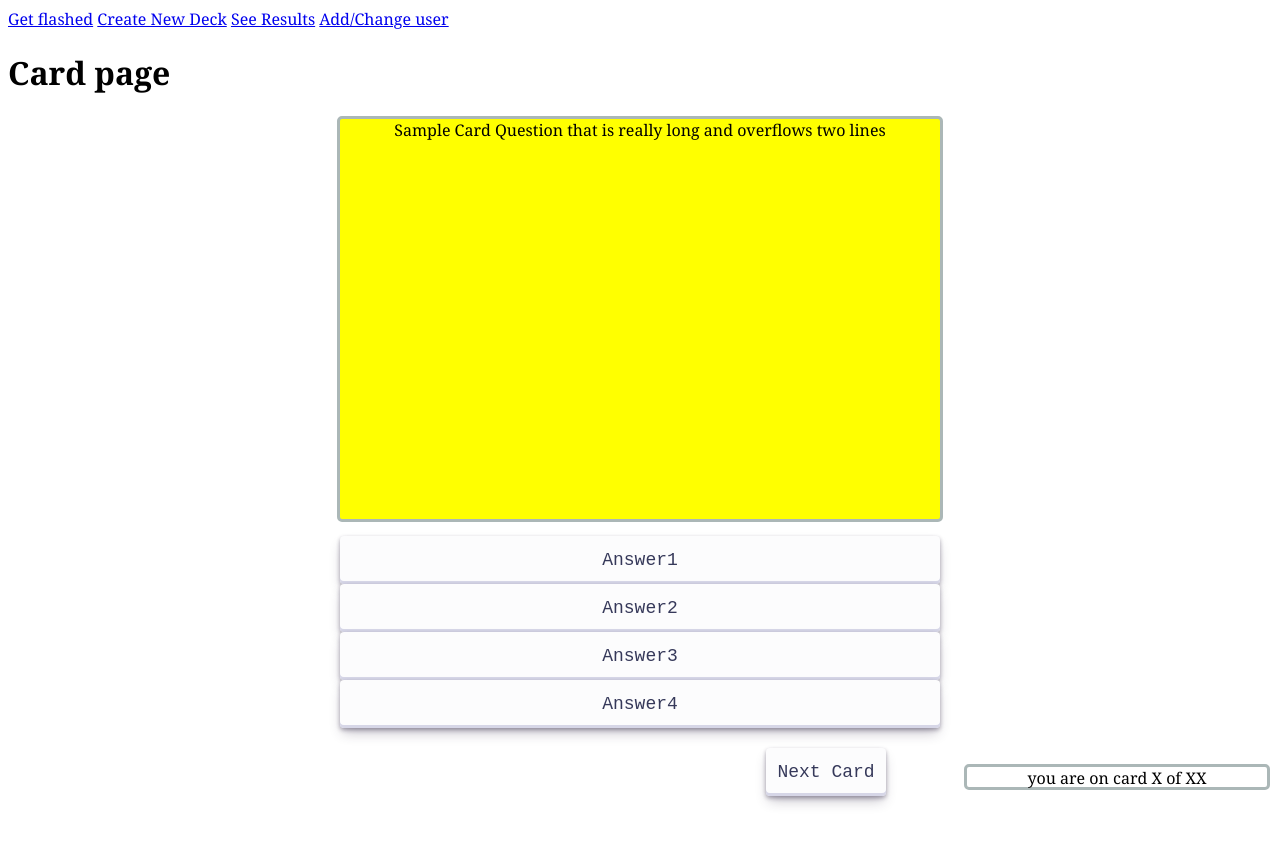
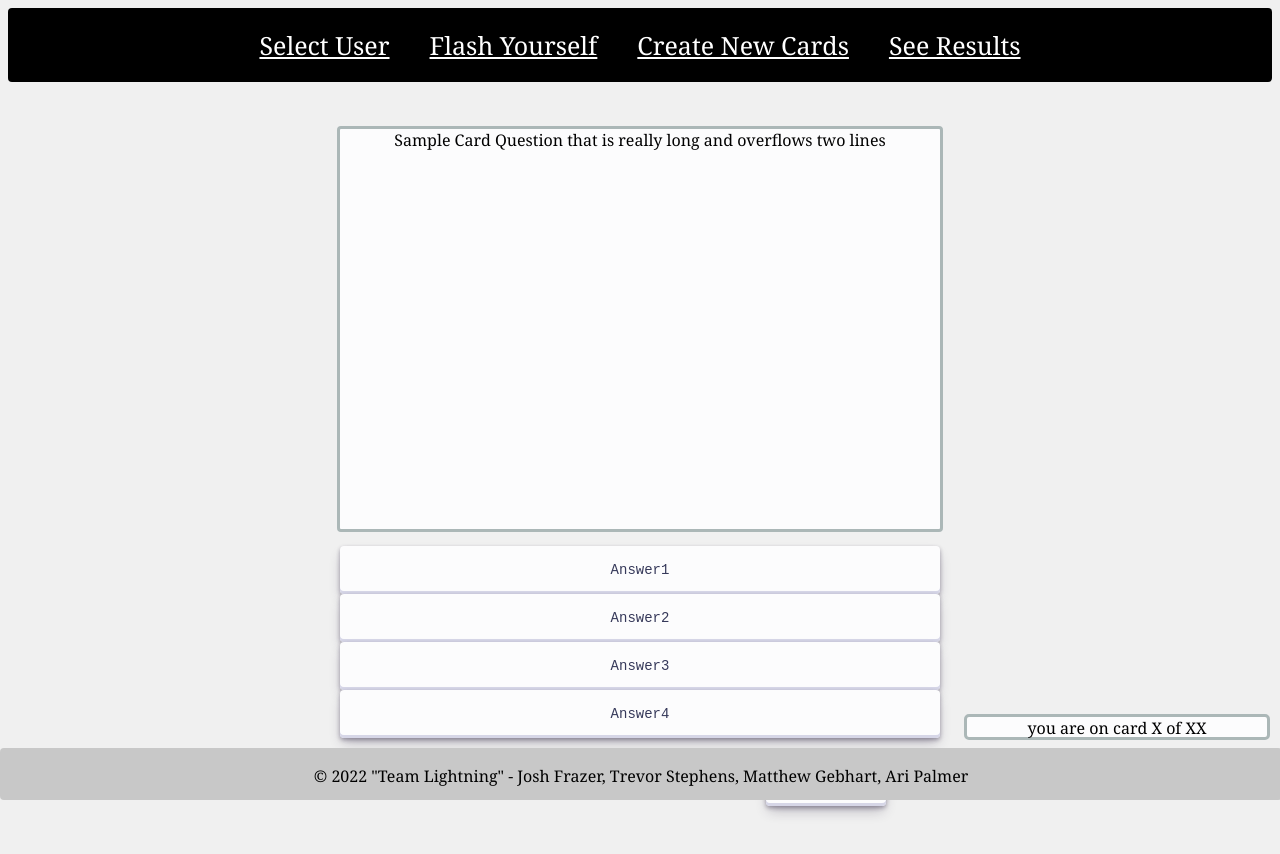
Before and after one commit to Code201classGroup4/Flash.Me, a plain HTML site: page html/card.html in a window 1280 px wide. Shown: the top 854 px of the page. Drawn offline with Linux system fonts and the light colour scheme.

Commit message:
styled lots of things

```diff
--- a/css/cardstyle.css
+++ b/css/cardstyle.css
@@ -10,30 +10,11 @@
     width: 600px;
     height: 400px;
     border:3px solid #ABB7B7;
-    border-radius: 5px;
-    background-color: yellow;
+    border-radius: 4px;
+    background-color: #FCFCFD;
     z-index: 0;
 
 }
-/* #card-back {
-    margin: auto;
-    width: 300px;
-    height: 200px;
-    border:3px solid #ABB7B7;
-    border-radius: 5px;
-    background-color: green;
-    z-index: 1;
-} */
-
-section>div {
-    width: 600px;
-    height: 400px;
-}
-
-
-/* .hidden {
-    visibility: hidden;
-} */
 
 #answers-area {
     display: flex;
@@ -79,7 +60,7 @@ button {
   touch-action: manipulation;
   white-space: nowrap;
   will-change: box-shadow,transform;
-  font-size: 18px;
+  font-size: 14px;
 }
 
 
@@ -107,10 +88,11 @@ button:active {
 
 .fixed {
     position: fixed;
-    bottom: 10px;
+    bottom: 60px;
     right: 10px;
     width: 300px;
     height: 20px;
+    background-color: #FCFCFD;
     border:3px solid #ABB7B7;
     border-radius: 5px;
     text-align: center;
--- a/css/style.css
+++ b/css/style.css
@@ -1,3 +1,33 @@
 body {
     font-family: Cambria, Cochin, Georgia, Times, 'Times New Roman', serif;
+    background-color: rgba(240, 240, 240, 1);
 }
+
+nav {
+    display: flex;
+    justify-content: center;
+    background-color: black;
+    border-radius: 4px;
+}
+
+nav a {
+    padding: 20px;
+    font-size: 25px;
+    color: white;
+}
+
+h1 {
+    text-align: center;
+}
+
+footer {
+    position: fixed;
+    bottom: 0;
+    left: 0;
+    height: 50px;
+    width: 100%;
+    padding: 1px;
+    border-radius: 4px;
+    background-color: rgba(200, 200, 200, 1);
+    text-align: center;
+}
--- a/html/card.html
+++ b/html/card.html
@@ -6,23 +6,21 @@
   <meta name="viewport" content="width=device-width, initial-scale=1.0">
   <link rel="stylesheet" href="/css/style.css">
   <link rel="stylesheet" href="/css/cardstyle.css">
-  <title>Card page</title>
+  <title>flash.me</title>
 </head>
 <body>
   <header>
     <nav>
-      <a href="/html/card.html">Get flashed</a>
-      <a href="/html/addcard.html">Create New Deck</a>
+      <a href="/html/index.html">Select User </a>
+      <a href="/html/card.html">Flash Yourself</a>
+      <a href="/html/addcard.html">Create New Cards</a>
       <a href="/html/results.html">See Results</a>
-      <a href="/html/index.html">Add/Change user</a>
     </nav>
 </header>
-
- <h1>Card page</h1>
+  <br><br>
 
  <section id="card-space">
       <div id="card-front">Sample Card Question that is really long and overflows two lines</div>
-      <!-- <div id="card-back" class="hidden">Sample Answer</div> -->
   </section>
 
   <section id="answers-area">
@@ -35,6 +33,9 @@
 
 <div id="card-counter" class="fixed">you are on card X of XX</div> </div>
 
+<footer>
+  <p>&copy; 2022 "Team Lightning" - Josh Frazer, Trevor Stephens, Matthew Gebhart, Ari Palmer</p>
+</footer>
   <script src="/js/app.js"></script>
   <script src="/js/card.js"></script>
 </body>
```
Also changed, not shown: html/addcard.html (+5 -8 lines), html/index.html (+7 -4 lines), html/results.html (+9 -5 lines).
